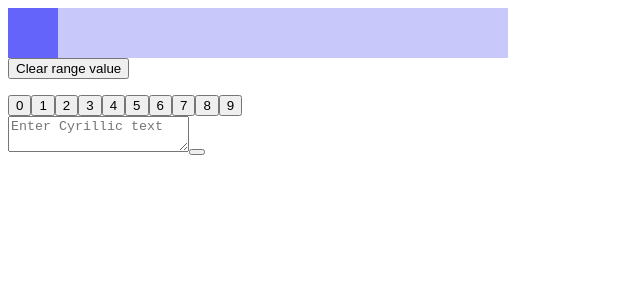
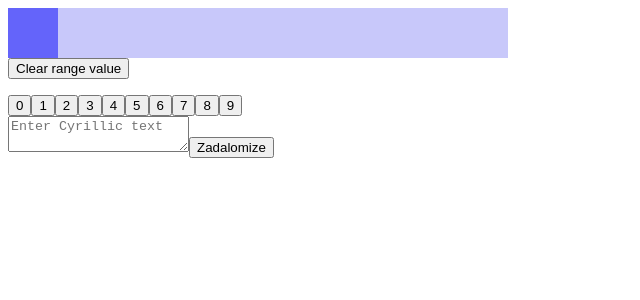
Before and after one commit to OlehKozubJS/new-era-project, a React (Create React App) app: page / in a window 1280 px wide. Shown: the top 300 px of the page, without its empty margins (0-640 px from the left). Built offline with nearby package versions, Linux system fonts and the light colour scheme.

Commit message:
Update ZadalomComponent.jsx

```diff
--- a/src/ZadalomComponent.jsx
+++ b/src/ZadalomComponent.jsx
@@ -24,7 +24,7 @@ const ZadalomComponent = () => {
           placeholder="Enter Cyrillic text"
           onChange={handleChange}
         />
-        <button type="submit"></button>
+        <button type="submit">Zadalomize</button>
       </form>
       <p></p>
     </div>
```
